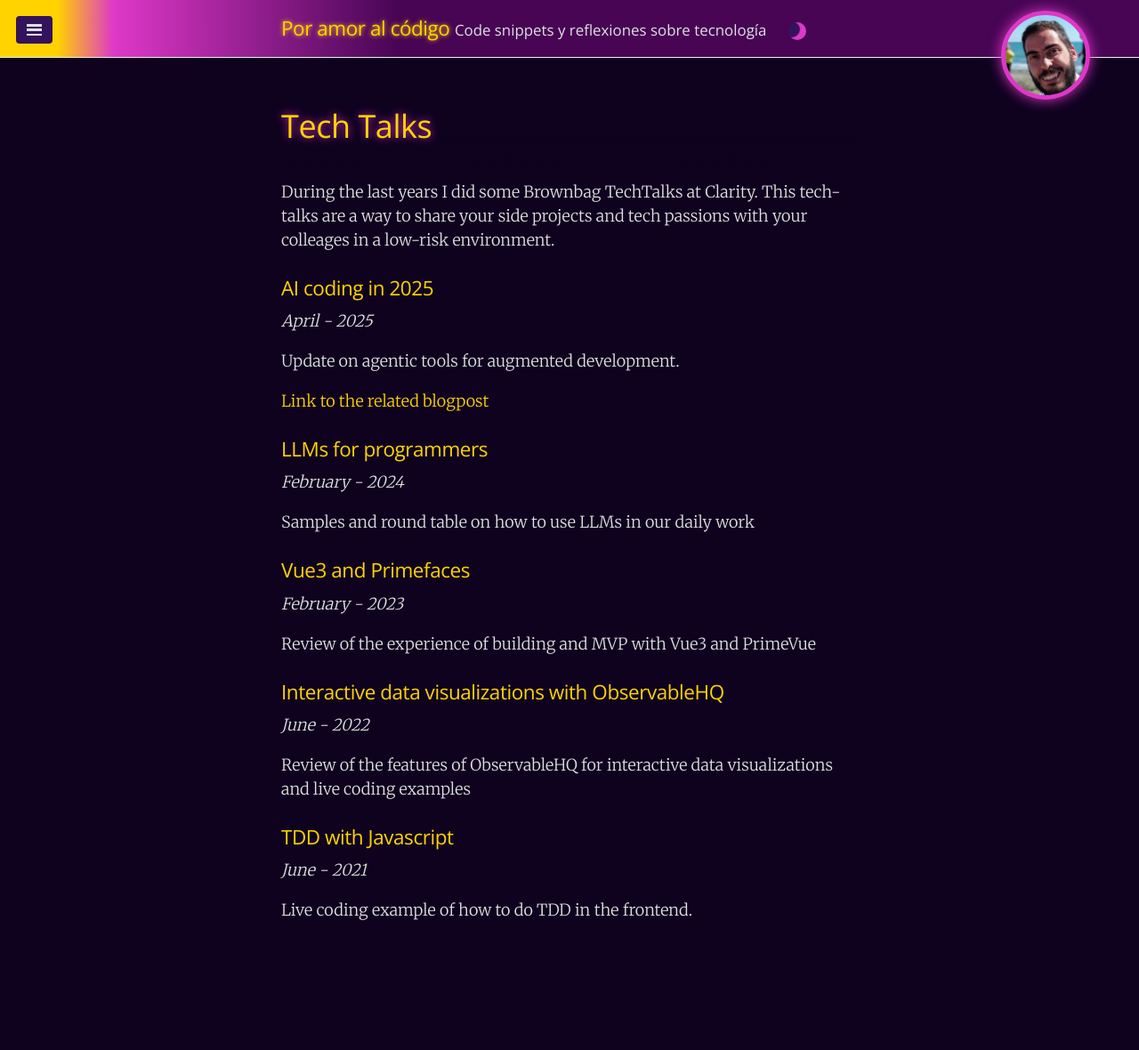
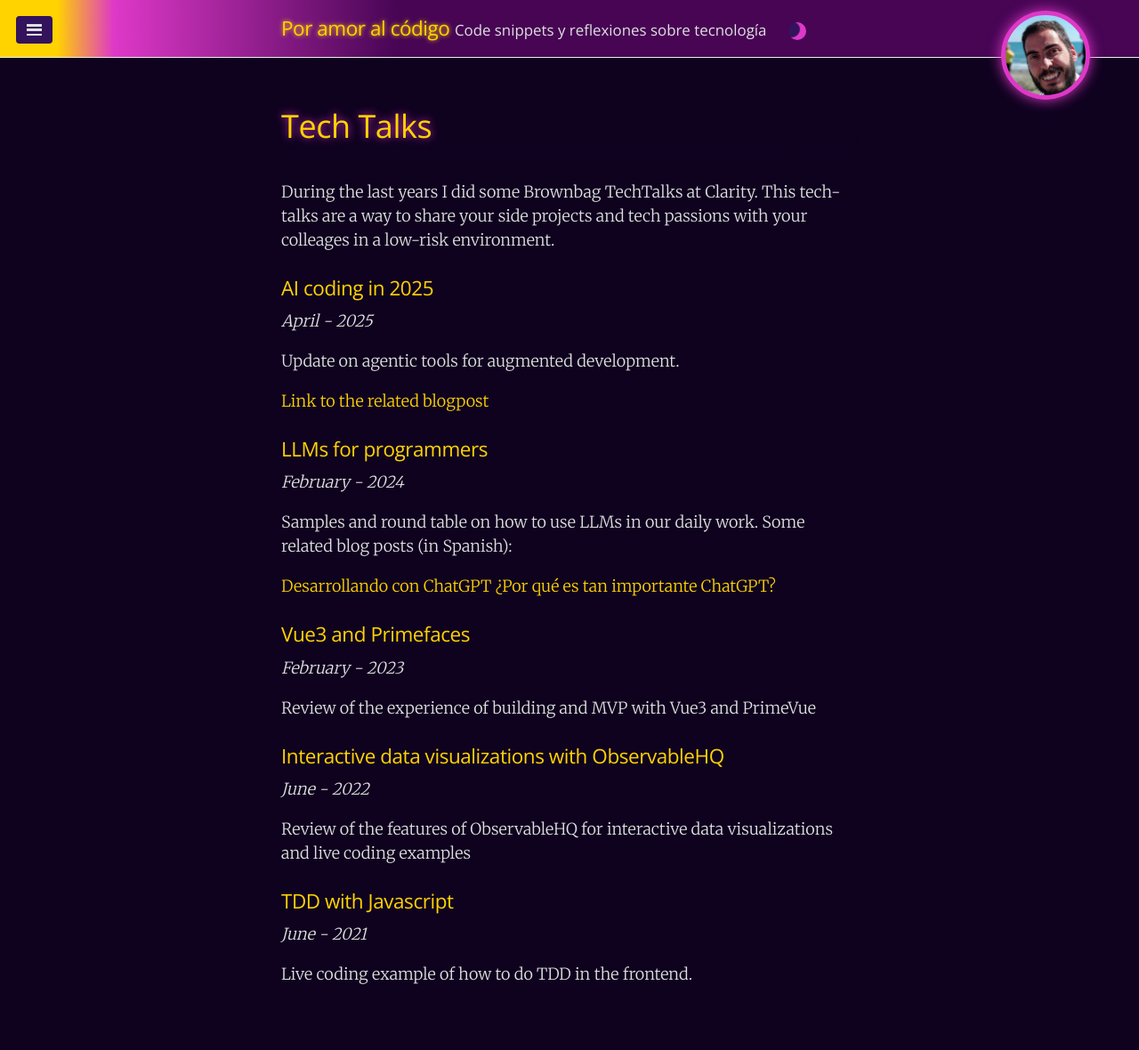
Before and after one commit to juanmirod/juanmirod.github.io, a Jekyll site: the page built from talks.md, in a window 1280 px wide. Shown: the whole page at 89% size. Built offline with Jekyll 4.4.1, drawn with Linux system fonts in a browser that asks for light colours; before the commit the page ends 1108 px from its top, so only the background shows below that.

Commit message:
add links to related posts

```diff
--- a/talks.md
+++ b/talks.md
@@ -18,7 +18,10 @@ Update on agentic tools for augmented development.
 
 _February - 2024_
 
-Samples and round table on how to use LLMs in our daily work
+Samples and round table on how to use LLMs in our daily work. Some related blog posts (in Spanish):
+
+[Desarrollando con ChatGPT](https://juanmirod.github.io/2023/04/16/trabajando-con-chat-gpt.html)
+[¿Por qué es tan importante ChatGPT?](https://juanmirod.github.io/2023/03/26/chat-gpt.html)
 
 ### Vue3 and Primefaces
 
```
